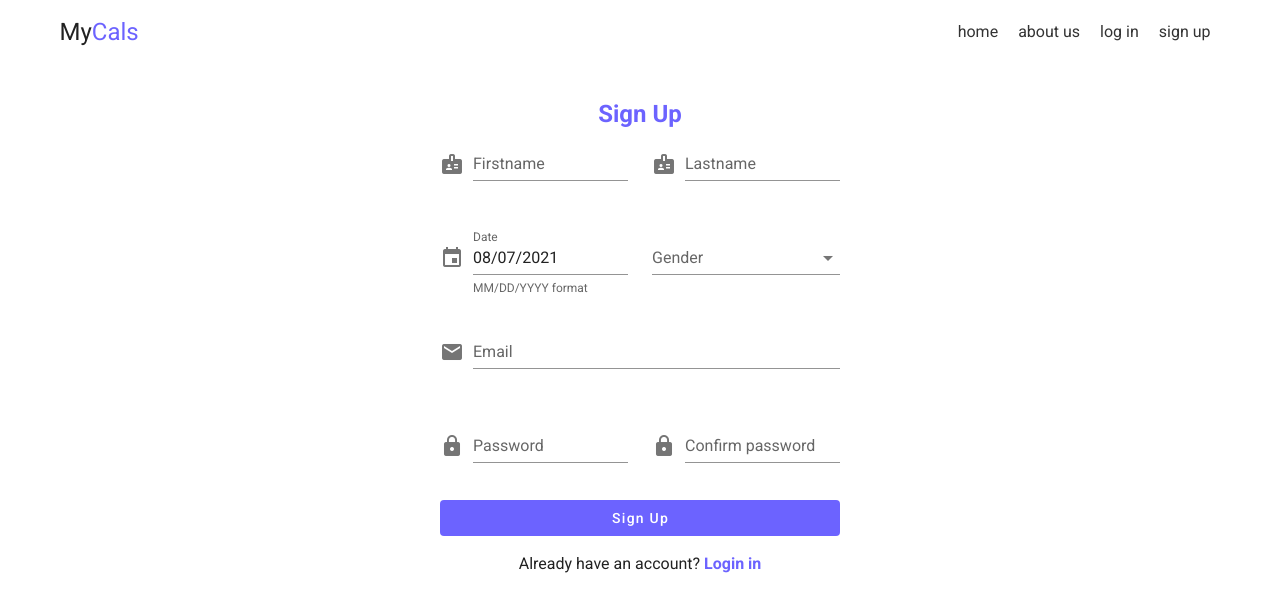
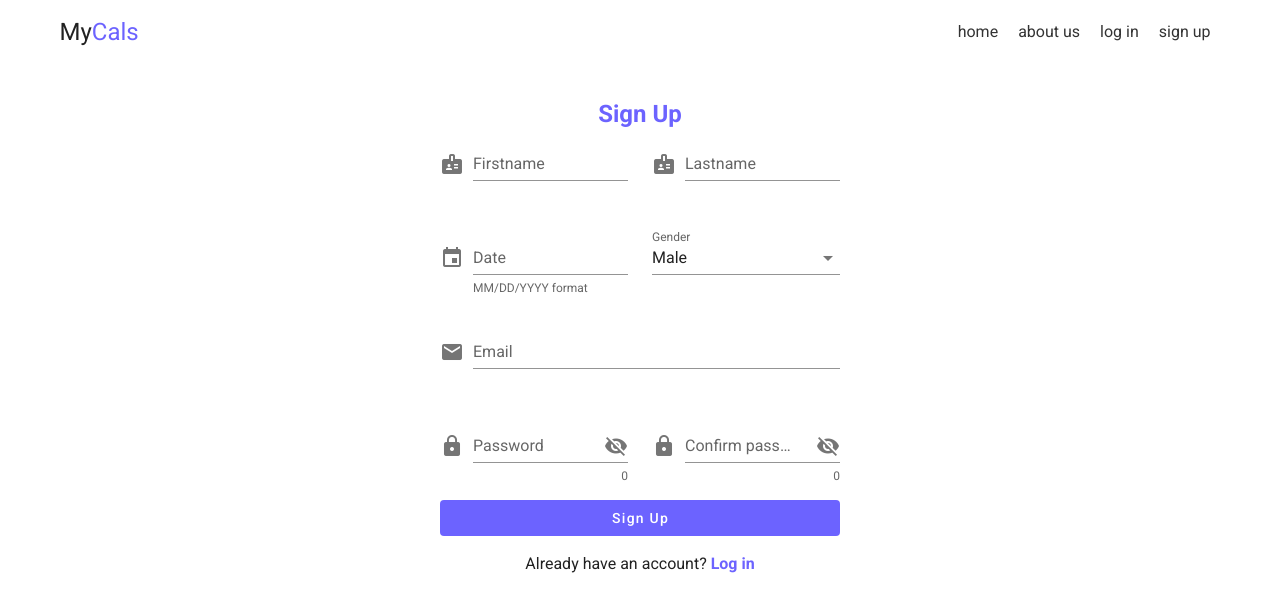
Before and after one commit to Achraffawzi/MyCals-FRONTEND, a Vue app: page /signup in a window 1280 px wide. Shown: the top 612 px of the page. Built offline with nearby package versions, Linux system fonts and the light colour scheme.

Commit message:
Fixing sign up view

```diff
--- a/src/views/Home.vue
+++ b/src/views/Home.vue
@@ -7,9 +7,9 @@
       <v-container>
         <h4 class="text-h4">Why MyCals?</h4>
         <WhyComponent />
-        <v-btn depressed class="primary font-weight-light">
+        <router-link :to="startingLink">
           Start your journey now!
-        </v-btn>
+        </router-link>
       </v-container>
     </section>
     <!-- Testimonial -->
@@ -49,6 +49,18 @@ export default {
     TestimonialCard,
     Footer,
   },
+
+  data() {
+    return {
+      token: localStorage.getItem('L_T'),
+    }
+  },
+
+  methods: {
+    // getStartingLink() {
+    //   return this.token != null ? ""
+    // }
+  }
 };
 </script>
 
--- a/src/views/Login.vue
+++ b/src/views/Login.vue
@@ -1,7 +1,7 @@
 <template>
   <div class="login">
     <!-- Error in Login Snackbar -->
-    <v-snackbar v-model="loginSnackbar">
+    <v-snackbar top v-model="loginSnackbar">
       {{ errorMessage }}
 
       <template v-slot:action="{ attrs }">
@@ -83,7 +83,7 @@ export default {
       emailRule: [
         function (email) {
           let emailRegex = new RegExp(
-            "^[a-zA-Z0-9]+((._-)[a-zA-Z0-9]+)?@[a-zA-Z]+.(com|fr|uk|net)$"
+            "^[a-zA-Z0-9]+((.|_|-)[a-zA-Z0-9]+)?@[a-zA-Z]+.(com|fr|uk|net)$"
           );
           if (!emailRegex.test(email)) {
             return "please enter a valid email adresse";
@@ -92,7 +92,7 @@ export default {
       ],
       passwordRule: [
         (password) =>
-          password.length >= 1 || "Password must have at least 8 characters",
+          password.length >= 8 || "Password must have at least 8 characters",
       ],
       loginButtonLoading: false,
     };
--- a/src/views/Signup.vue
+++ b/src/views/Signup.vue
@@ -1,7 +1,7 @@
 <template>
   <div class="signup">
     <!-- Error in signup snackbar -->
-    <v-snackbar v-model="snackbarSignupError">
+    <v-snackbar top v-model="snackbarSignupError">
       {{ errorMessage }}
       <template v-slot:action="{ attrs }">
         <v-btn
@@ -57,14 +57,15 @@
             >
               <template v-slot:activator="{ on, attrs }">
                 <v-text-field
-                  v-model="dateFormatted"
+                  v-model="newUser.Date_Of_Birth"
                   label="Date"
                   hint="MM/DD/YYYY format"
                   persistent-hint
                   prepend-icon="mdi-calendar"
                   v-bind="attrs"
-                  @blur="date = parseDate(dateFormatted)"
+                  @blur="date = parseDate(newUser.Date_Of_Birth)"
                   v-on="on"
+                  :rules="dateRule"
                 ></v-text-field>
               </template>
               <v-date-picker
@@ -102,6 +103,12 @@
               v-model="newUser.Password"
               prepend-icon="lock"
               :rules="passwordRule"
+              :append-icon="show1 ? 'mdi-eye' : 'mdi-eye-off'"
+              :type="show1 ? 'text' : 'password'"
+              name="input-10-1"
+              hint="At least 8 characters"
+              counter
+              @click:append="show1 = !show1"
             ></v-text-field>
           </v-col>
           <v-col cols="12" md="6">
@@ -110,6 +117,12 @@
               prepend-icon="lock"
               v-model="newUser.ConfirmPassword"
               :rules="confirmPasswordRule"
+              :append-icon="show1 ? 'mdi-eye' : 'mdi-eye-off'"
+              :type="show1 ? 'text' : 'password'"
+              name="input-10-1"
+              hint="At least 8 characters"
+              counter
+              @click:append="show1 = !show1"
             ></v-text-field>
           </v-col>
         </v-row>
@@ -125,7 +138,7 @@
         <p class="text-center">
           Already have an account?
           <router-link to="/Login" class="font-weight-bold primary--text"
-            >Login in</router-link
+            >Log in</router-link
           >
         </p>
       </v-form>
@@ -152,7 +165,7 @@ export default {
         LastName: "",
         Email: "",
         Password: "",
-        Gender: "",
+        Gender: "Male",
         ConfirmPassword: "",
         Date_Of_Birth: "",
         Role: "User",
@@ -169,10 +182,14 @@ export default {
       ),
       menu1: false,
       menu2: false,
+
+      show1: false,
+
+
       emailRule: [
         function (email) {
           let emailRegex = new RegExp(
-            "^[a-zA-Z0-9]+((._-)[a-zA-Z0-9]+)?@(gmail|yahoo|hotmail).(com|fr|uk|net)$"
+            "^[a-zA-Z0-9]+((.|_|-)[a-zA-Z0-9]+)?@(gmail|yahoo|hotmail).(com|fr|uk|net)$"
           );
           if (!emailRegex.test(email)) {
             return "please enter a valid email adresse";
@@ -191,6 +208,7 @@ export default {
           }
         },
       ],
+      dateRule: [(date) => date.length > 0 || "Date of birth is required"],
       confirmPasswordRule: [
         (password) => password == this.newUser.Password || "Password not match",
       ],
@@ -220,7 +238,7 @@ export default {
           .create({ ...this.newUser })
           .then(() => {
             this.signupButtonLoading = false;
-            this.$router.push("Login");
+            this.$router.push({ name: "Login" });
           })
           .catch((error) => console.log(error));
       } else {
```
